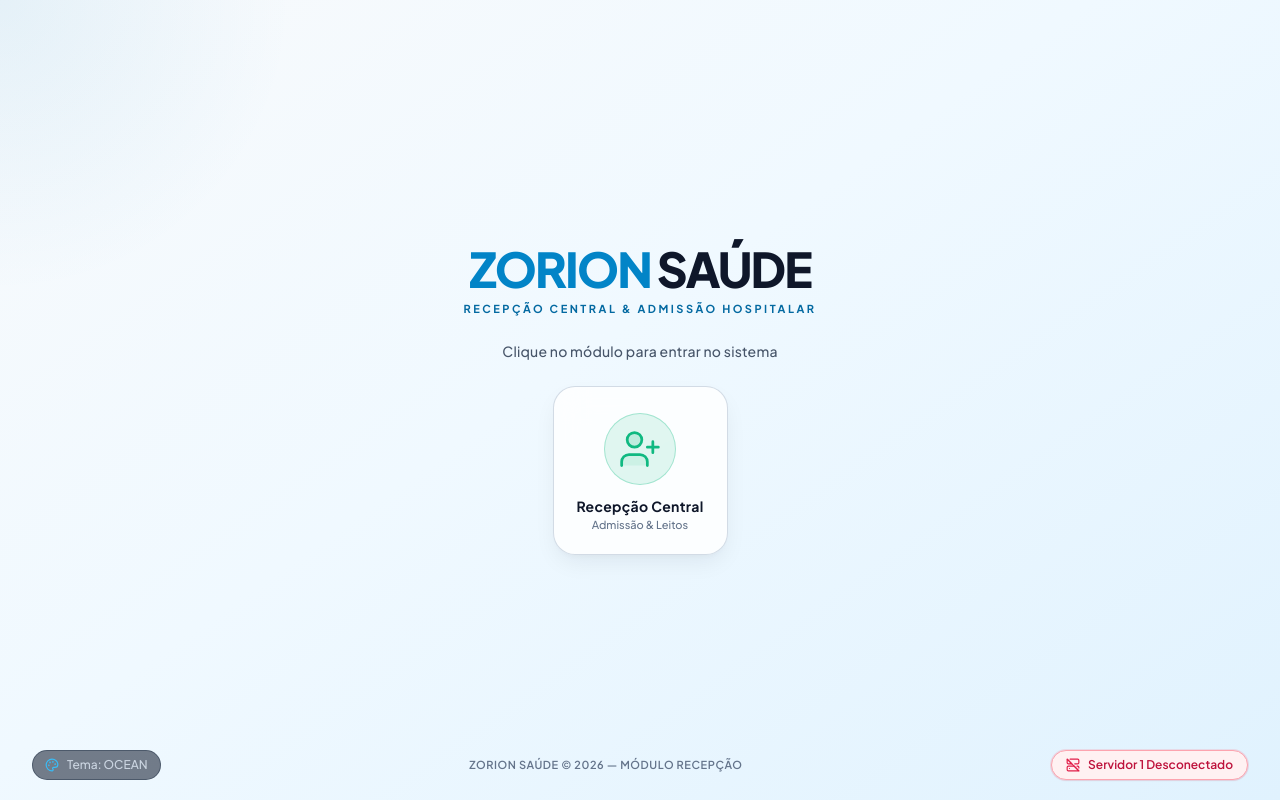
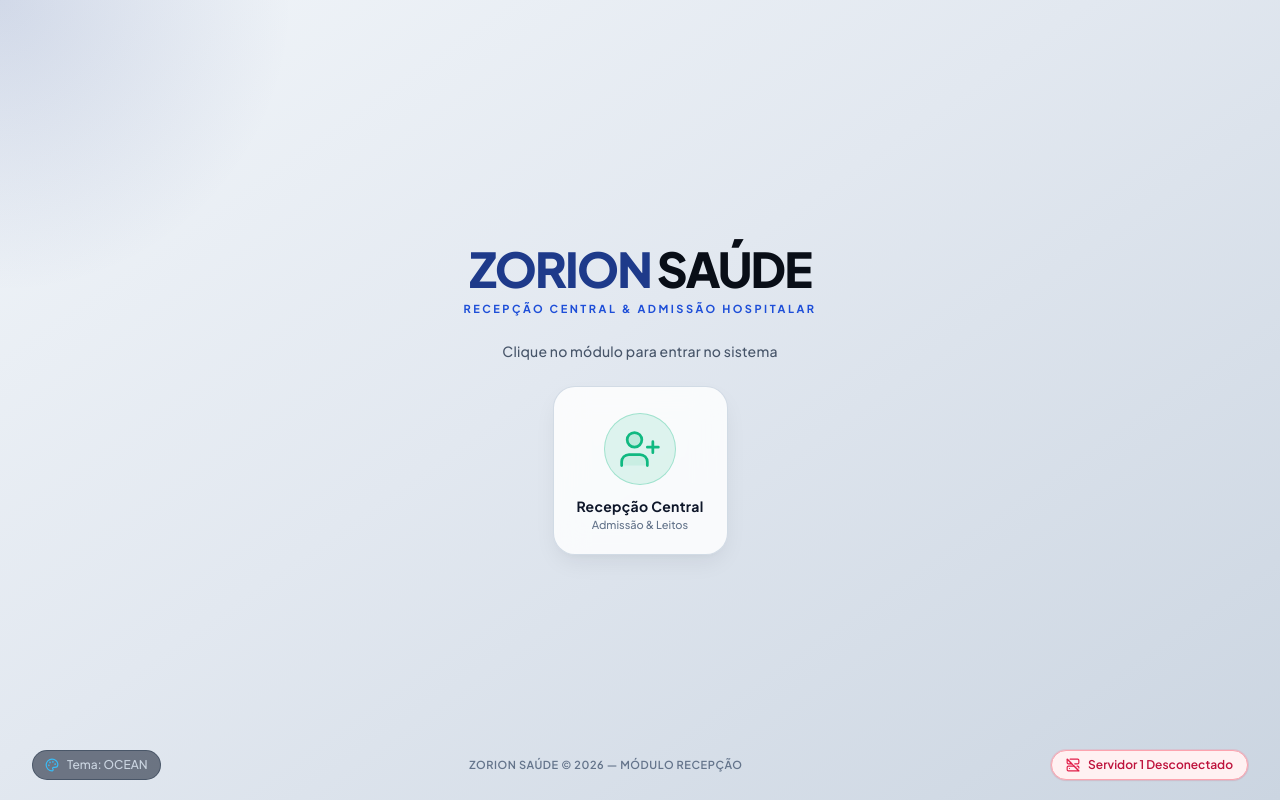
Before and after one commit to alefdias/ZORION-RECEP-AO, a React (Vite) app: page / in a window 1280 px wide. Built offline with nearby package versions, Linux system fonts and the light colour scheme.

Commit message:
style: define tema Azul Marinho Hospitalar como padrao oficial

```diff
--- a/src/components/WelcomeScreenRecepcao.jsx
+++ b/src/components/WelcomeScreenRecepcao.jsx
@@ -321,7 +321,7 @@ export function WelcomeScreenRecepcao({ onEnter }) {
         position: "fixed",
         inset: 0,
         zIndex: 9998,
-        background: "linear-gradient(145deg, #f8fafc 0%, #f0f9ff 45%, #e0f2fe 100%)",
+        background: "linear-gradient(145deg, #f1f5f9 0%, #e2e8f0 45%, #cbd5e1 100%)",
         display: "flex",
         flexDirection: "column",
         alignItems: "center",
@@ -341,7 +341,7 @@ export function WelcomeScreenRecepcao({ onEnter }) {
           right: 0,
           bottom: 0,
           pointerEvents: "none",
-          background: `radial-gradient(650px circle at ${mousePos.x}px ${mousePos.y}px, rgba(2, 132, 199, 0.08), transparent 45%)`,
+          background: `radial-gradient(650px circle at ${mousePos.x}px ${mousePos.y}px, rgba(30, 58, 138, 0.15), transparent 45%)`,
           zIndex: 0,
           transition: "background 0.15s ease-out"
         }}
@@ -371,15 +371,15 @@ export function WelcomeScreenRecepcao({ onEnter }) {
           justifyContent: "center",
           gap: 6
         }}>
-          <span style={{ color: "#0284c7" }}>ZORION</span>
-          <span style={{ color: "#0f172a", fontWeight: 900 }}>SAÚDE</span>
+          <span style={{ color: "#1e3a8a" }}>ZORION</span>
+          <span style={{ color: "#090e17", fontWeight: 900 }}>SAÚDE</span>
         </h1>
 
         <span
           style={{
             fontSize: 11,
             fontWeight: 700,
-            color: "#0369a1",
+            color: "#1d4ed8",
             letterSpacing: 2.5,
             textTransform: "uppercase",
             display: "flex",
```
